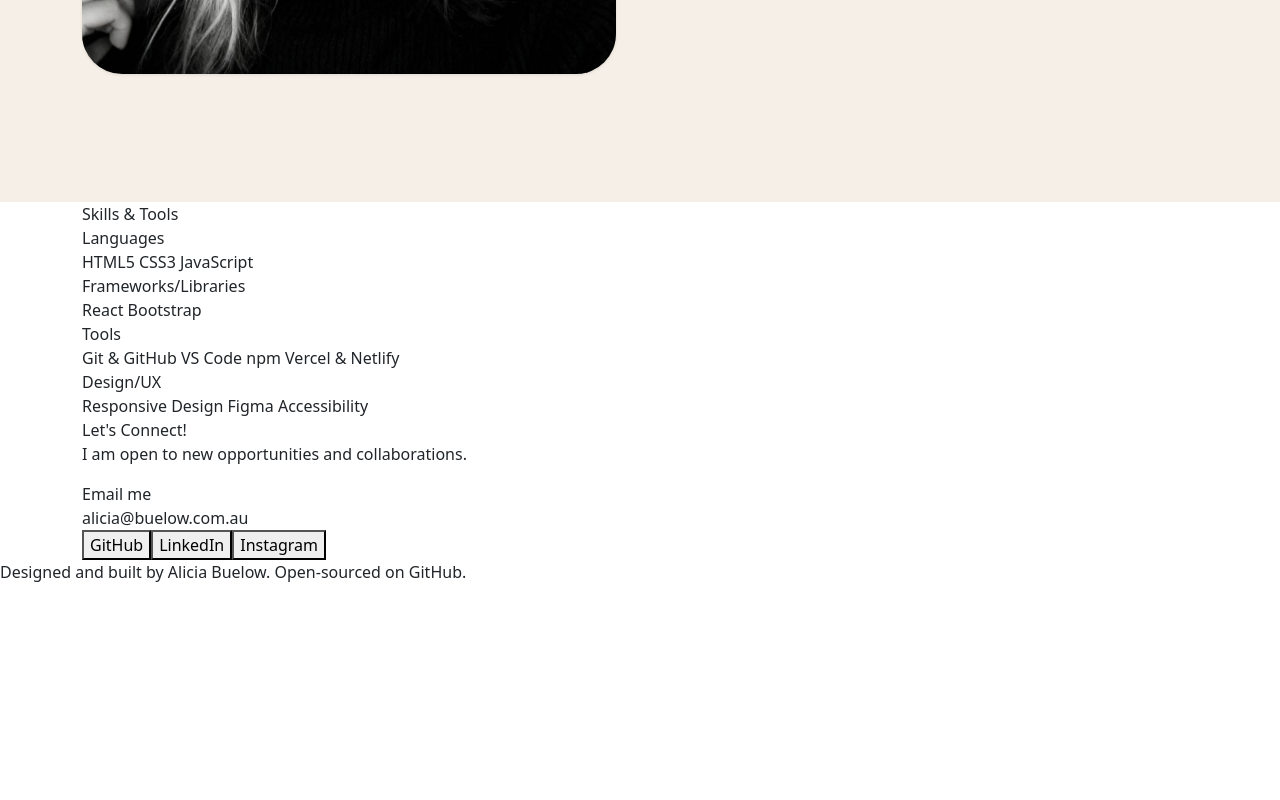
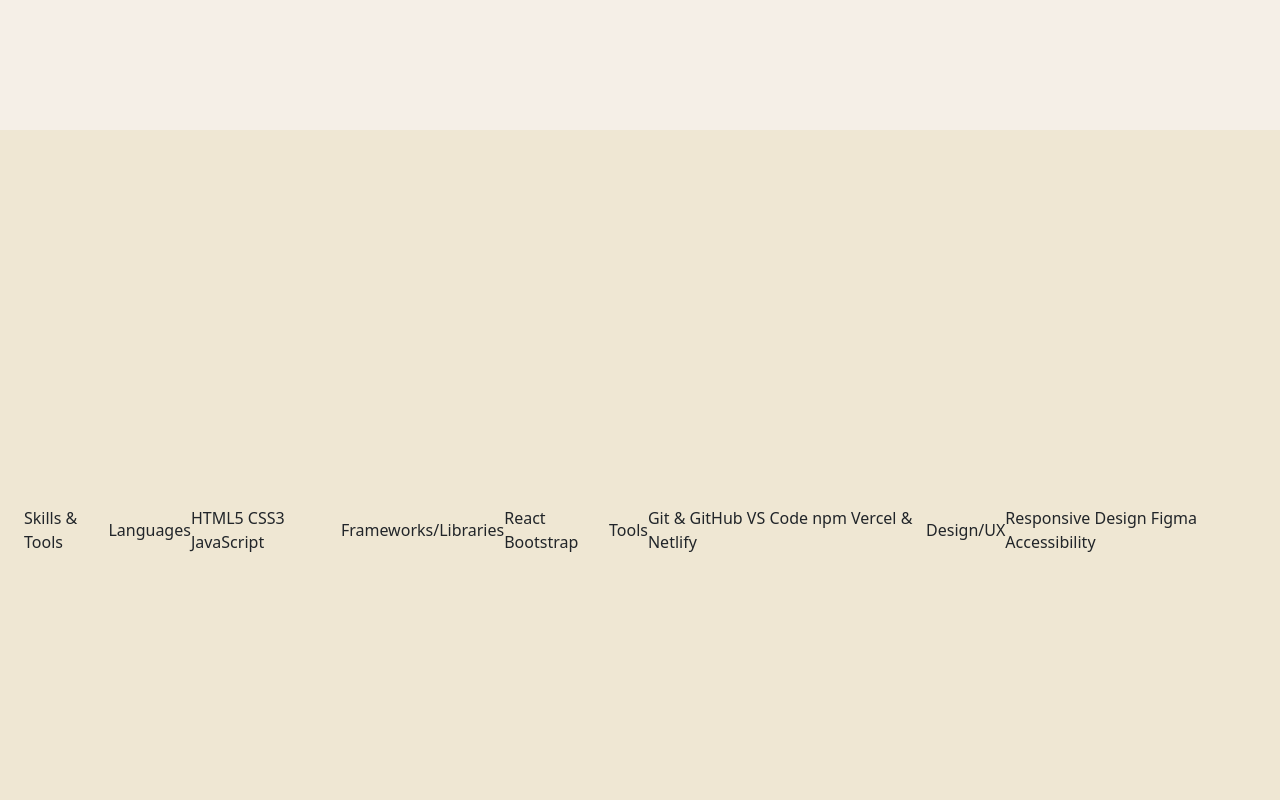
Before and after one commit to aliciabuelow/alicia-portfolio, a React (Vite) app in the folder react-app/: page / in a window 1280 px wide. Shown: the part 4360-5160 px from the top of the page. Before the commit the page ends 4944 px from the top, so only its background shows below. Built offline with nearby package versions, Linux system fonts and the light colour scheme.

Commit message:
Updated styling

```diff
--- a/react-app/src/components/Skills.jsx
+++ b/react-app/src/components/Skills.jsx
@@ -1,6 +1,6 @@
 export default function Skills() {
     return (
-        <div className="Skills container">
+        <div className="section-skills">
             <div className="heading">
                 Skills & Tools
             </div>
--- a/react-app/src/styles/About.css
+++ b/react-app/src/styles/About.css
@@ -5,6 +5,7 @@
 .about-photo-content {
   position: relative;
   aspect-ratio: 1;
+  max-width: 400px;
   border-radius: 40px;
   overflow: hidden;
   box-shadow: 0 1px 3px rgba(0, 0, 0, 0.1);
--- a/react-app/src/styles/global.css
+++ b/react-app/src/styles/global.css
@@ -105,6 +105,14 @@ html {
   display: flex;
   align-items: center;
   background-color: var(--color-bg-alt);
+}
+
+.section-skills {
+  min-height: 100vh;
+  padding: 128px 24px;
+  display: flex;
+  align-items: center;
+  background-color: var(--color-bg);
 }
 
 /* Section titles */
```
